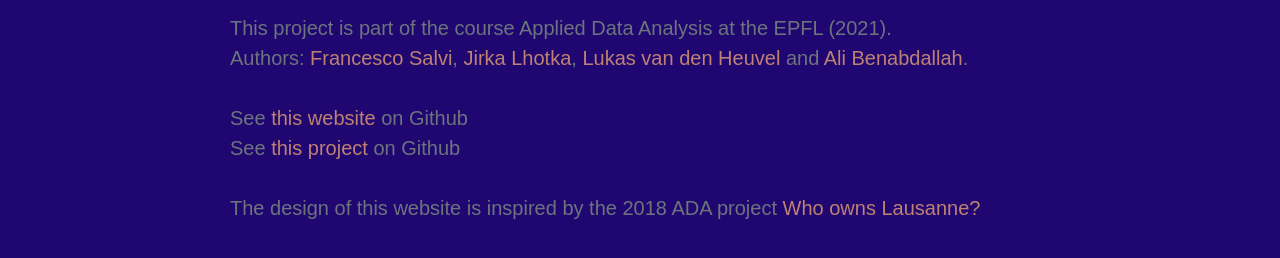
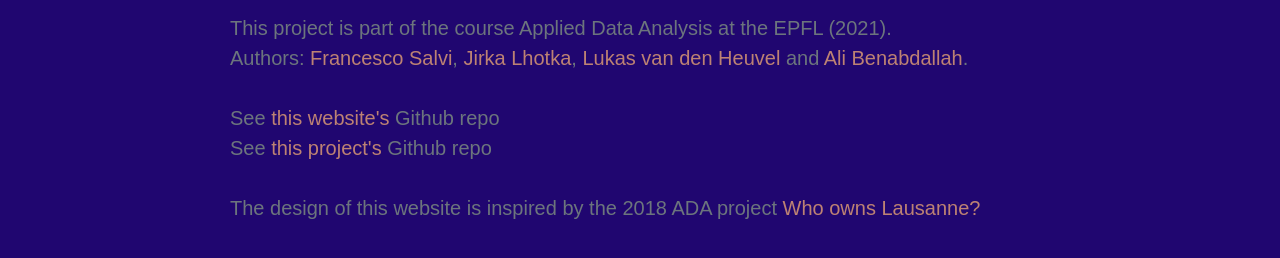
Before and after one commit to the-political-compass/data-driven-political-compass, a Jekyll site: the page built from index.md, in a window 1280 px wide and 900 px high, scrolled down 12665 px. Shown: the part 577-835 px from the top of the window. Built offline with Jekyll 4.4.1, drawn with Linux system fonts in a browser that asks for light colours; some web fonts are replaced; our own code applies the rules of GitHub Pages for plain Markdown files.

Commit message:
Update default.html

```diff
--- a/_layouts/default.html
+++ b/_layouts/default.html
@@ -63,9 +63,9 @@
             <a href="https://github.com/AlianBenabdallah">Ali Benabdallah</a>.
 
             <br /><br />
-            See <a href="https://github.com/the-political-compass/the-political-compass">this website</a> on Github
+            See <a href="https://github.com/the-political-compass/the-political-compass">this website's</a> Github repo
             <br />
-            See <a href="https://github.com/epfl-ada/ada-2021-project-alan">this project</a> on Github
+            See <a href="https://github.com/epfl-ada/ada-2021-project-alan">this project's</a> Github repo
 
           <br /><br />
           The design of this website is inspired by the 2018 ADA project <a href="https://github.com/who-owns-lausanne/who-owns-lausanne.github.io">Who owns Lausanne?</a>
```
